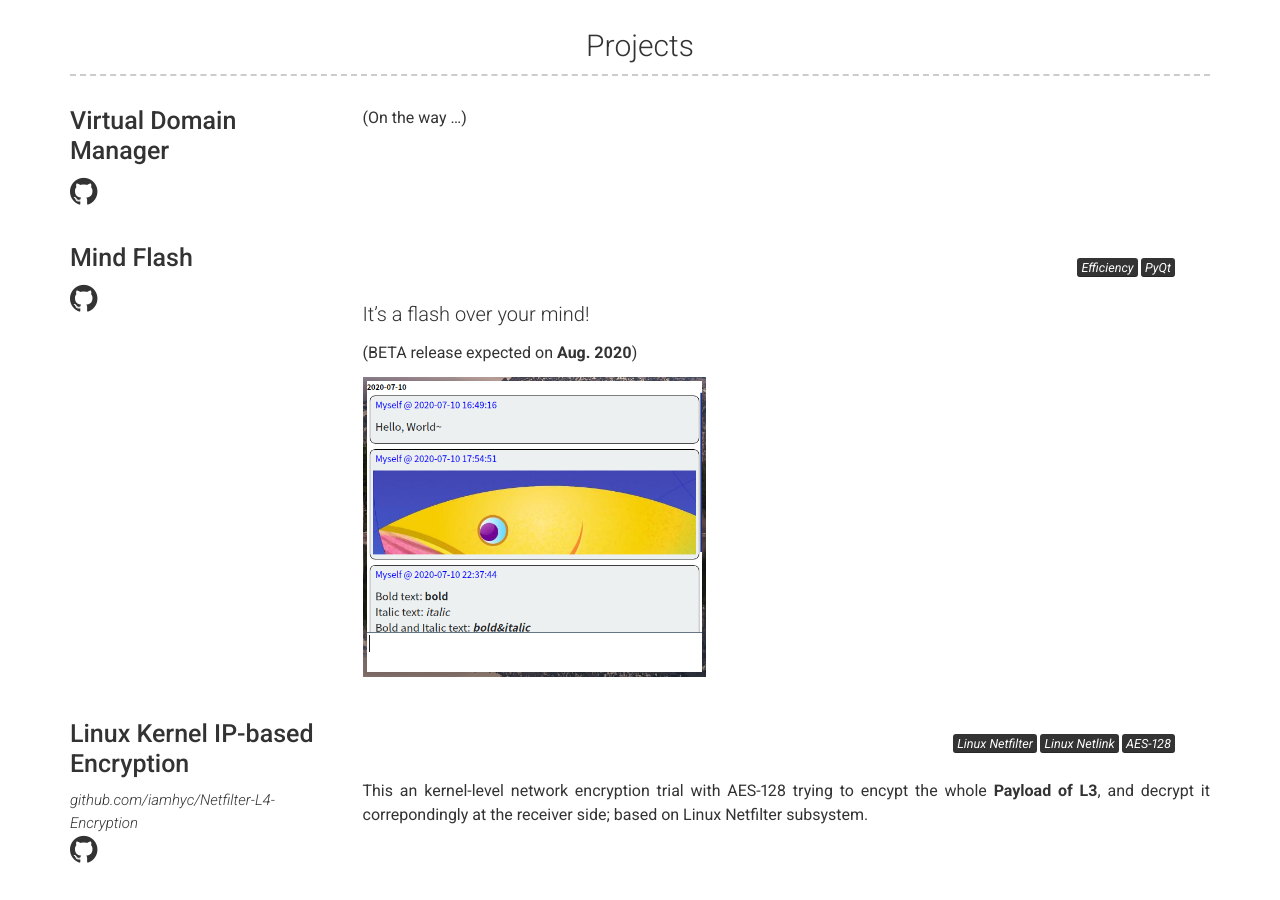
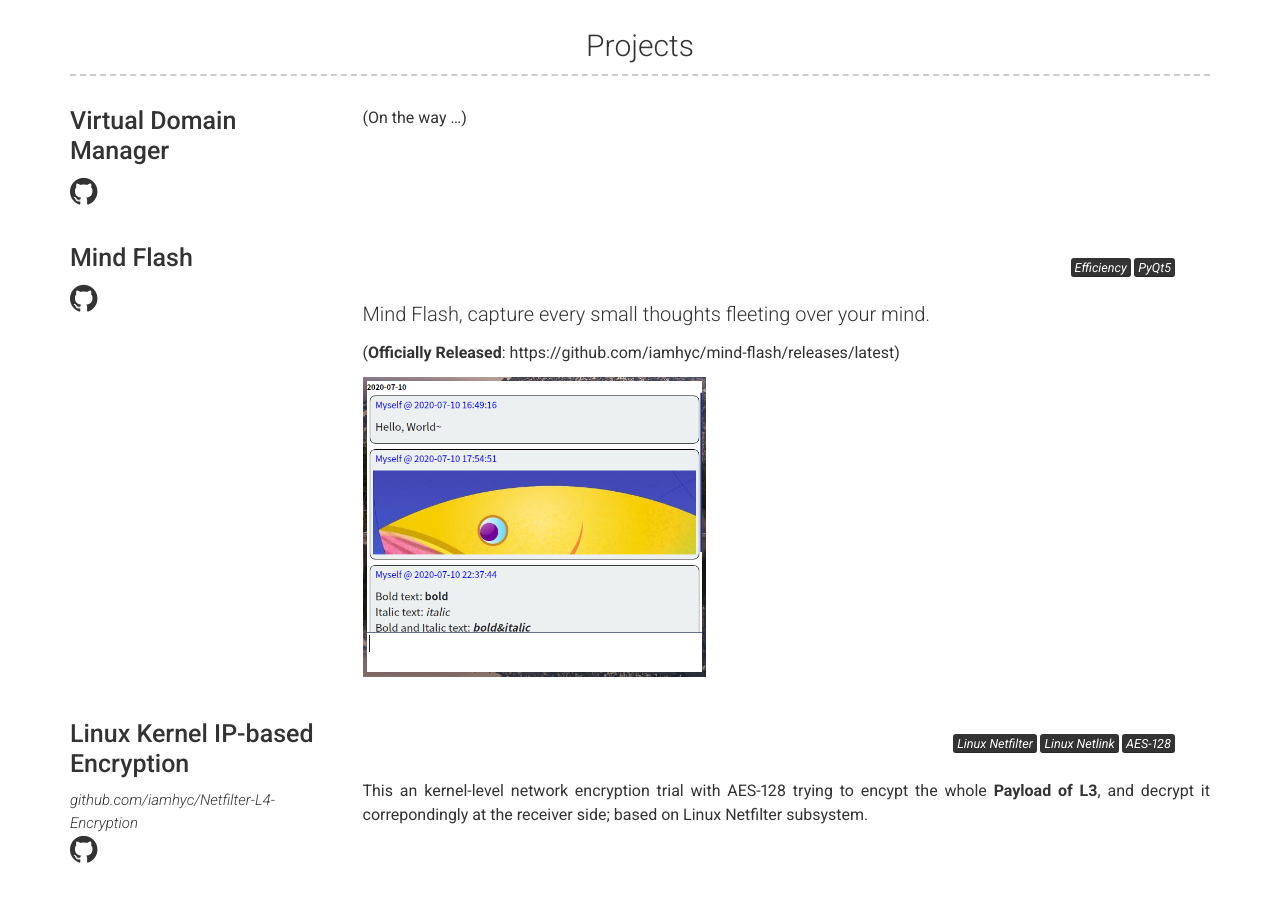
Before and after one commit to iamhyc/resume, a Jekyll site: the page built from index.md, in a window 1280 px wide and 900 px high, scrolled down 893 px. Built offline with Jekyll 4.4.1, drawn with Linux system fonts in a browser that asks for light colours; comment, search, counter and statistics services are not loaded.

Commit message:
Update projects.yml

```diff
--- a/_data/projects.yml
+++ b/_data/projects.yml
@@ -8,11 +8,11 @@
   github: iamhyc/mind-flash
   quote: >
     <mark>Efficiency</mark>
-    <mark>PyQt</mark>
+    <mark>PyQt5</mark>
   description: | # this will include new lines to allow paragraphs
-    ## It's a flash over your mind!
+    ## Mind Flash, capture every small thoughts fleeting over your mind.
 
-    (BETA release expected on **Aug. 2020**)
+    (**Officially Released**: https://github.com/iamhyc/mind-flash/releases/latest)
 
     <img src="images/preview.png" height="300px"/>
 
```
